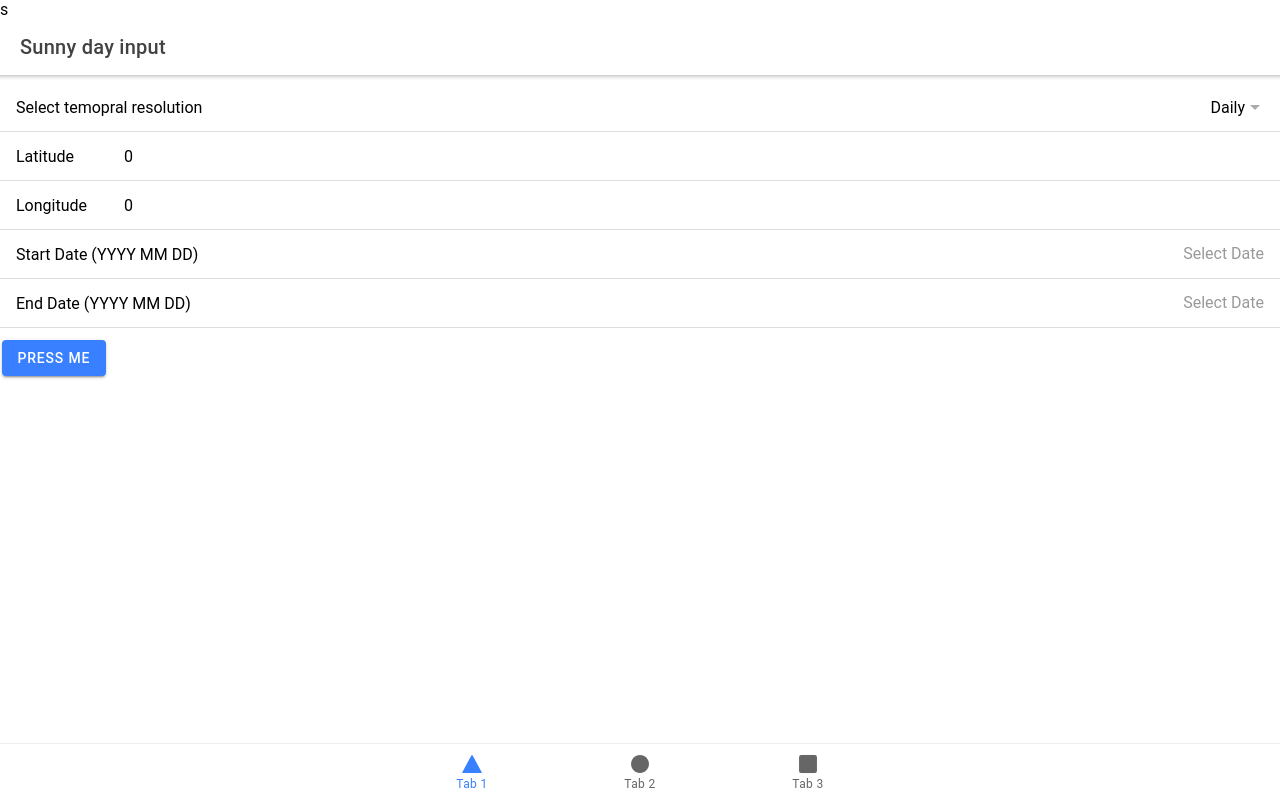
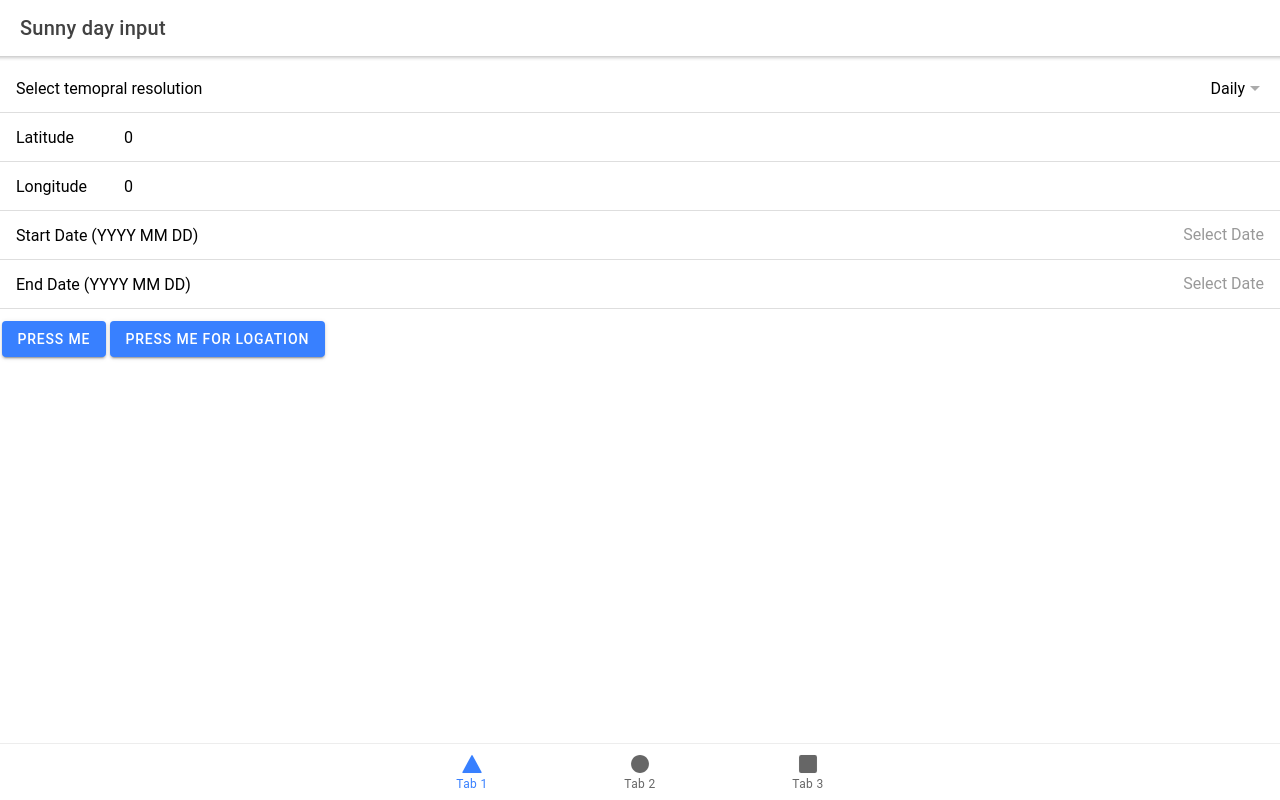
Before and after one commit to josephsleiman16/sunny-days, a React (Create React App) app in the folder sunny-days/: page /tab1 in a window 1280 px wide. Built offline with nearby package versions, Linux system fonts and the light colour scheme.

Commit message:
removed a random s from header..

```diff
--- a/sunny-days/src/pages/Tab1.tsx
+++ b/sunny-days/src/pages/Tab1.tsx
@@ -15,6 +15,18 @@ const Tab1: React.FC = () => {
   const [displayFormat, setDisplayFormat] = useState<string>('YYYY MM DD');
 
   console.log("display format = ", displayFormat);
+
+  function showPosition() {
+    if(navigator.geolocation) {
+        navigator.geolocation.getCurrentPosition(function(position) {
+            var positionInfo = "Your current position is (" + "Latitude: " + position.coords.latitude + ", " + "Longitude: " + position.coords.longitude + ")";
+            console.log(positionInfo);
+        });
+    } else {
+        alert("Sorry, your browser does not support HTML5 geolocation.");
+    }
+}
+
   const changeDisplay = (e: { detail: { value: SetStateAction<string>; }; })=> {
     setTemporalRes(e.detail.value)
     if(e.detail.value === "monthly") {
@@ -56,7 +68,7 @@ const Tab1: React.FC = () => {
   }
   return (
     <IonPage>
-      <IonHeader>s
+      <IonHeader>
         <IonToolbar>
           <IonTitle>Sunny day input</IonTitle>
         </IonToolbar>
@@ -108,6 +120,7 @@ const Tab1: React.FC = () => {
         </IonList>
 
         <IonButton color="primary" onClick={() => fetchJSON(temporalRes,longitude,latitude,startDate,endDate, displayFormat)}>Press me</IonButton>
+        <IonButton color="primary" onClick={() => showPosition()}>Press me for logation</IonButton>
 
       </IonContent>
     </IonPage>
```
